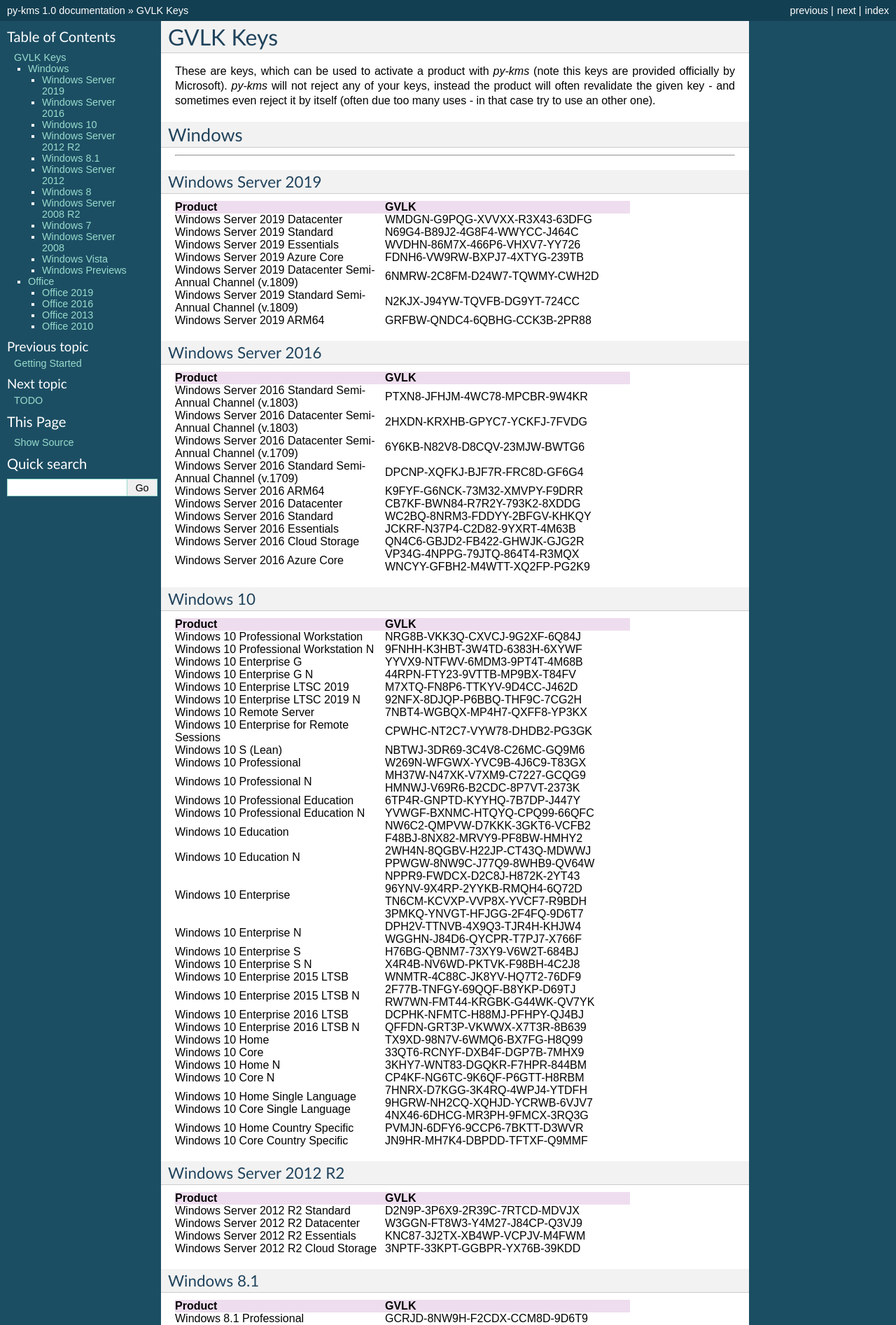
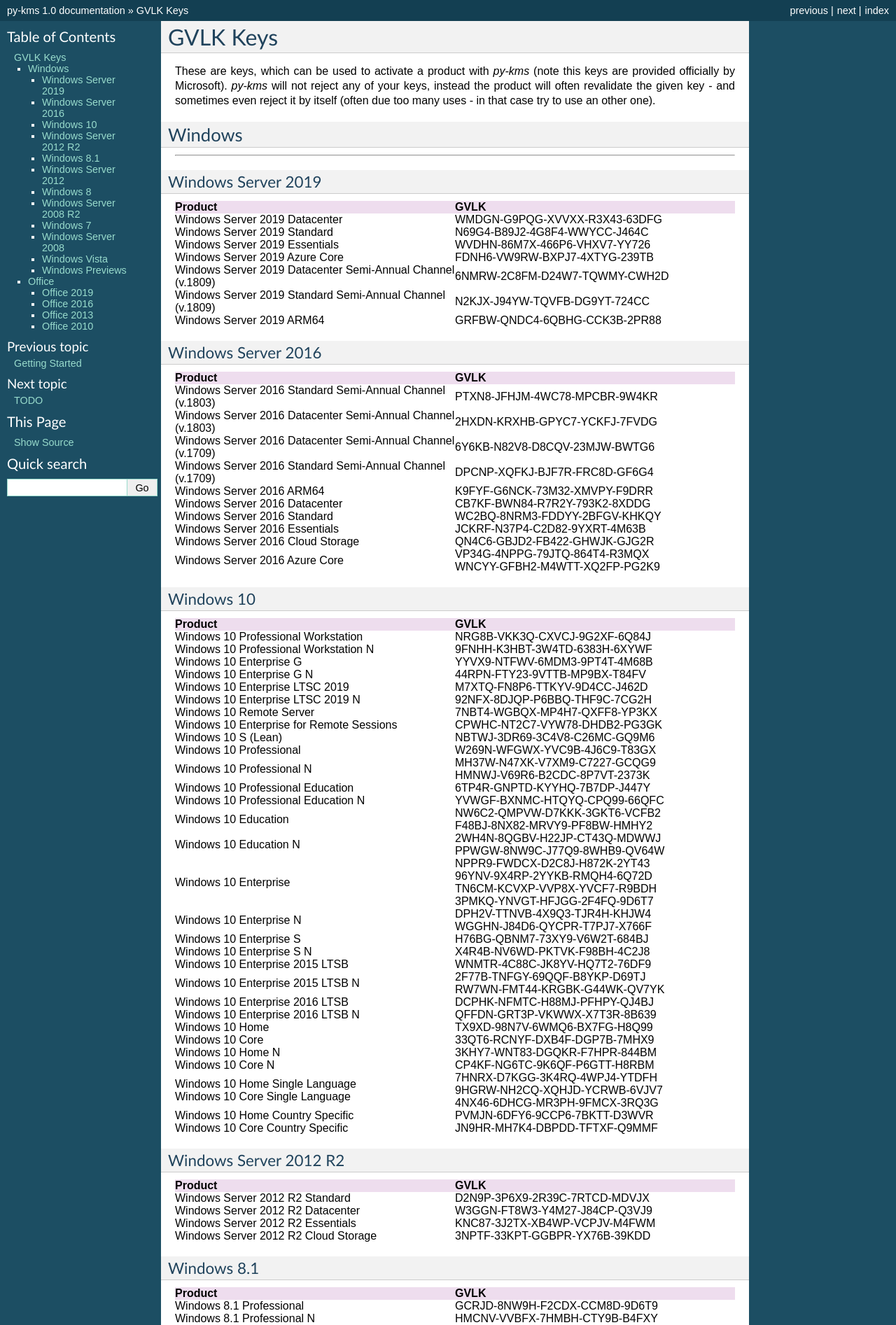
Before and after one commit to SystemRage/py-kms, a Sphinx documentation site: the page built from docs/Keys.md, in a window 1280 px wide. Shown: the top 1893 px of the page at 70% size. Built offline with Sphinx 7.4.7, drawn with Linux system fonts in a browser that asks for light colours.

Commit message:
Key table reformat

```diff
--- a/docs/Keys.md
+++ b/docs/Keys.md
@@ -6,10 +6,10 @@
 ***
 
 ### Windows Server 2019
-<table width="650" cellspacing="0" cellpadding="0">
+<table width="100%" cellspacing="0" cellpadding="0">
     <colgroup>
-       <col span="1" width="300">
-       <col span="1" width="350">
+       <col span="1" width="50%">
+       <col span="1" width="50%">
     </colgroup>
     <thead><tr><th>Product</th><th>GVLK</th></tr></thead>
     <tbody>
@@ -24,10 +24,10 @@
 </table>
 
 ### Windows Server 2016
-<table width="650" cellspacing="0" cellpadding="0">
+<table width="100%" cellspacing="0" cellpadding="0">
     <colgroup>
-       <col span="1" width="300">
-       <col span="1" width="350">
+       <col span="1" width="50%">
+       <col span="1" width="50%">
     </colgroup>
     <thead><tr><th>Product</th><th>GVLK</th></tr></thead>
     <tbody>
@@ -45,10 +45,10 @@
 </table>
 
 ### Windows 10
-<table width="650" cellspacing="0" cellpadding="0">
+<table width="100%" cellspacing="0" cellpadding="0">
     <colgroup>
-       <col span="1" width="300">
-       <col span="1" width="350">
+       <col span="1" width="50%">
+       <col span="1" width="50%">
     </colgroup>
     <thead><tr><th>Product</th><th>GVLK</th></tr></thead>
     <tbody>
@@ -83,10 +83,10 @@
 </table>
 
 ### Windows Server 2012 R2
-<table width="650" cellspacing="0" cellpadding="0">
+<table width="100%" cellspacing="0" cellpadding="0">
     <colgroup>
-       <col span="1" width="300">
-       <col span="1" width="350">
+       <col span="1" width="50%">
+       <col span="1" width="50%">
     </colgroup>
     <thead><tr><th>Product</th><th>GVLK</th></tr></thead>
     <tbody>
@@ -98,10 +98,10 @@
 </table>
 
 ### Windows 8.1
-<table width="650" cellspacing="0" cellpadding="0">
+<table width="100%" cellspacing="0" cellpadding="0">
     <colgroup>
-       <col span="1" width="300">
-       <col span="1" width="350">
+       <col span="1" width="50%">
+       <col span="1" width="50%">
     </colgroup>
     <thead><tr><th>Product</th><th>GVLK</th></tr></thead>
     <tbody>
@@ -128,10 +128,10 @@
 </table>
 
 ### Windows Server 2012
-<table width="650" cellspacing="0" cellpadding="0">
+<table width="100%" cellspacing="0" cellpadding="0">
     <colgroup>
-       <col span="1" width="300">
-       <col span="1" width="350">
+       <col span="1" width="50%">
+       <col span="1" width="50%">
     </colgroup>
     <thead><tr><th>Product</th><th>GVLK</th></tr></thead>
     <tbody>
@@ -147,10 +147,10 @@
 </table>
 
 ### Windows 8
-<table width="650" cellspacing="0" cellpadding="0">
+<table width="100%" cellspacing="0" cellpadding="0">
     <colgroup>
-       <col span="1" width="300">
-       <col span="1" width="350">
+       <col span="1" width="50%">
+       <col span="1" width="50%">
     </colgroup>
     <thead><tr><th>Product</th><th>GVLK</th></tr></thead>
     <tbody>
@@ -170,10 +170,10 @@
 </table>
 
 ### Windows Server 2008 R2
-<table width="650" cellspacing="0" cellpadding="0">
+<table width="100%" cellspacing="0" cellpadding="0">
     <colgroup>
-       <col span="1" width="300">
-       <col span="1" width="350">
+       <col span="1" width="50%">
+       <col span="1" width="50%">
     </colgroup>
     <thead><tr><th>Product</th><th>GVLK</th></tr></thead>
     <tbody>
@@ -188,10 +188,10 @@
 </table>
 
 ### Windows 7
-<table width="650" cellspacing="0" cellpadding="0">
+<table width="100%" cellspacing="0" cellpadding="0">
     <colgroup>
-       <col span="1" width="300">
-       <col span="1" width="350">
+       <col span="1" width="50%">
+       <col span="1" width="50%">
     </colgroup>
     <thead><tr><th>Product</th><th>GVLK</th></tr></thead>
     <tbody>
@@ -208,10 +208,10 @@
 </table>
 
 ### Windows Server 2008
-<table width="650" cellspacing="0" cellpadding="0">
+<table width="100%" cellspacing="0" cellpadding="0">
     <colgroup>
-       <col span="1" width="300">
-       <col span="1" width="350">
+       <col span="1" width="50%">
+       <col span="1" width="50%">
     </colgroup>
     <thead><tr><th>Product</th><th>GVLK</th></tr></thead>
     <tbody>
@@ -228,10 +228,10 @@
 </table>
 
 ### Windows Vista
-<table width="650" cellspacing="0" cellpadding="0">
+<table width="100%" cellspacing="0" cellpadding="0">
     <colgroup>
-       <col span="1" width="300">
-       <col span="1" width="350">
+       <col span="1" width="50%">
+       <col span="1" width="50%">
     </colgroup>
     <thead><tr><th>Product</th><th>GVLK</th></tr></thead>
     <tbody>
@@ -243,10 +243,10 @@
 </table>
 
 ### Windows Previews
-<table width="650" cellspacing="0" cellpadding="0">
+<table width="100%" cellspacing="0" cellpadding="0">
     <colgroup>
-       <col span="1" width="300">
-       <col span="1" width="350">
+       <col span="1" width="50%">
+       <col span="1" width="50%">
     </colgroup>
     <thead><tr><th>Product</th><th>GVLK</th></tr></thead>
     <tbody>
@@ -348,10 +348,10 @@
 ***
 
 ### Office 2019
-<table width="650" cellspacing="0" cellpadding="0">
+<table width="100%" cellspacing="0" cellpadding="0">
     <colgroup>
-       <col span="1" width="300">
-       <col span="1" width="350">
+       <col span="1" width="50%">
+       <col span="1" width="50%">
     </colgroup>
     <thead><tr><th>Product</th><th>GVLK</th></tr></thead>
     <tbody>
@@ -375,10 +375,10 @@
 </table>
 
 ### Office 2016
-<table width="650" cellspacing="0" cellpadding="0">
+<table width="100%" cellspacing="0" cellpadding="0">
     <colgroup>
-       <col span="1" width="300">
-       <col span="1" width="350">
+       <col span="1" width="50%">
+       <col span="1" width="50%">
     </colgroup>
     <thead><tr><th>Product</th><th>GVLK</th></tr></thead>
     <tbody>
@@ -406,10 +406,10 @@
 </table>
 
 ### Office 2013
-<table width="650" cellspacing="0" cellpadding="0">
+<table width="100%" cellspacing="0" cellpadding="0">
     <colgroup>
-       <col span="1" width="300">
-       <col span="1" width="350">
+       <col span="1" width="50%">
+       <col span="1" width="50%">
     </colgroup>
     <thead><tr><th>Product</th><th>GVLK</th></tr></thead>
     <tbody>
@@ -453,10 +453,10 @@
 </table>
 
 ### Office 2010
-<table width="650" cellspacing="0" cellpadding="0">
+<table width="100%" cellspacing="0" cellpadding="0">
     <colgroup>
-       <col span="1" width="300">
-       <col span="1" width="350">
+       <col span="1" width="50%">
+       <col span="1" width="50%">
     </colgroup>
     <thead><tr><th>Product</th><th>GVLK</th></tr></thead>
     <tbody>
```
